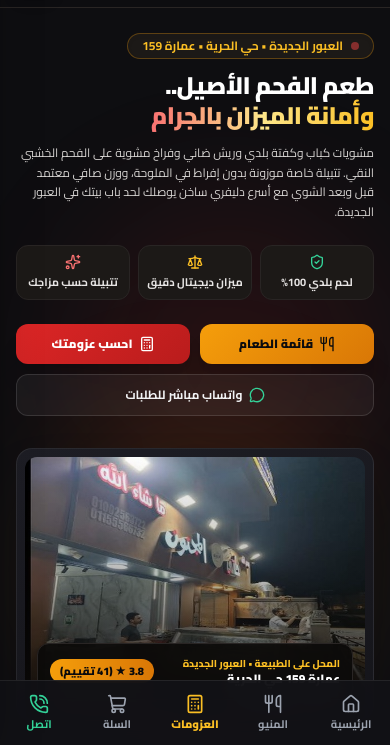
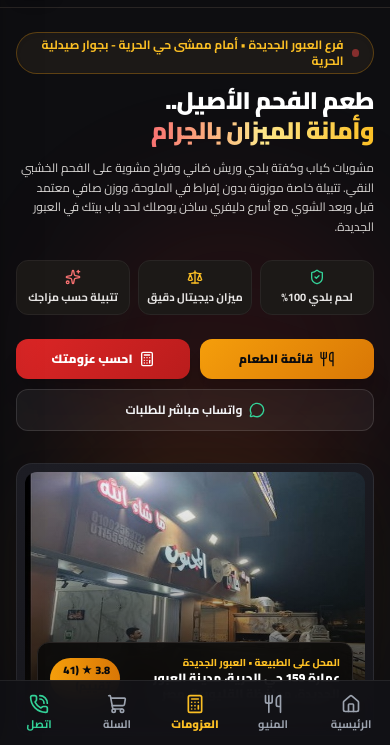
Before and after one commit to hamdyosama29/hati-el-magnon, a website: page index.html in a window 390 px wide. Shown: the part 99-844 px from the top of the page. Drawn offline with nearby package versions, Linux system fonts and the light colour scheme.

Commit message:
fix: dynamically bind all phone numbers and whatsapp from business.json

```diff
--- a/data/business.json
+++ b/data/business.json
@@ -2,7 +2,9 @@
   "name": "حاتي المجنون",
   "branch": "فرع العبور الجديدة",
   "slogan": "أصل المشويات البلدي على الفحم في العبور الجديدة - الأمانة في الميزان والطعم الأصيل",
-  "description": "مطعم مشويات شرقية متخصص في أرقى أصناف الكباب، الكفتة البلدي، الريش الضاني، الفراخ المشوية على الفحم، وصواني العزومات العائلية. نلتزم بأعلى معايير النظافة والوزن الصافي المعتمد قبل وبعد الشوي.",
+  "announcement": "خصم 10% على صواني العزومات العائلية + طحينة وسلطة وعيش بلدي سخن مجاناً مع كل أوردر!",
+  "heroTitle": "طعم الفحم الأصيل.. وأمانة الميزان بالجرام",
+  "description": "مشويات كباب وكفتة بلدي وريش ضاني وفراخ مشوية على الفحم الخشبي النقي. تتبيلة خاصة موزونة بدون إفراط في الملوحة، ووزن صافي معتمد قبل وبعد الشوي مع أسرع دليفري ساخن يوصلك لحد باب بيتك في العبور الجديدة.",
   "address": "عمارة 159 حي الحرية، مدينة العبور الجديدة، محافظة القليوبية، مصر",
   "locationLandmark": "أمام ممشى حي الحرية - بجوار صيدلية الحرية",
   "phonePrimary": "01029928893",
@@ -10,6 +12,9 @@
   "phoneThird": "01029928893",
   "whatsapp": "01029928893",
   "workingHours": "يومياً من 12:00 ظهراً حتى 2:00 بعد منتصف الليل",
+  "deliveryAreas": "حي الحرية (عمارة 159 والمناطق المحيطة), حي المجد, حي الكرامة, سكن مصر العبور الجديدة, مشروع الإسكان الاجتماعي, الحي الـ 13 والـ 14 والـ 16, طريق مصر الإسماعيلية الصحراوي",
+  "deliveryNote": "توصيل ساخن لجميع مناطق العبور الجديدة بحافظات حرارية مخصصة لحفظ درجة حرارة وجودة المشويات.",
+  "feastPricePerKilo": 480,
   "googleMapsUrl": "https://maps.google.com/?q=حاتي+المجنون+العبور+الجديدة",
   "googleRating": 3.8,
   "googleReviewCount": 41,
--- a/data/offers.json
+++ b/data/offers.json
@@ -25,8 +25,8 @@
     "id": "offer-03",
     "title": "ضمان الميزان والتتبيلة على مزاجك",
     "badge": "ميزة حصرية",
-    "originalPrice": null,
-    "salePrice": null,
+    "originalPrice": 0,
+    "salePrice": 0,
     "description": "حدد درجة الملح (خفيف / مظبوط / زيادة) مع كل أوردر، واحصل على الوزن الصافي المعتمد مع كل كيلو مشويات.",
     "period": "ميثاق دائم لجميع العملاء",
     "image": "images/grilled_chops.jpg",
--- a/index.html
+++ b/index.html
@@ -70,10 +70,10 @@
   <!-- ========================================== -->
   <!-- TOP ANNOUNCEMENT BAR                       -->
   <!-- ========================================== -->
-  <div class="bg-gradient-to-r from-red-950 via-amber-950 to-red-950 border-b border-amber-500/20 text-amber-200 text-[11px] sm:text-xs py-2 px-3 text-center font-bold">
+  <div id="top-announcement-bar" class="bg-gradient-to-r from-red-950 via-amber-950 to-red-950 border-b border-amber-500/20 text-amber-200 text-[11px] sm:text-xs py-2 px-3 text-center font-bold">
     <div class="container mx-auto flex items-center justify-center gap-1.5 sm:gap-2">
       <span class="inline-block animate-pulse">🔥</span>
-      <span>خصم 10% على صواني العزومات العائلية + طحينة وسلطة وعيش بلدي سخن مجاناً مع كل أوردر!</span>
+      <span id="top-announcement-text">خصم 10% على صواني العزومات العائلية + طحينة وسلطة وعيش بلدي سخن مجاناً مع كل أوردر!</span>
     </div>
   </div>
 
@@ -93,11 +93,11 @@
         <div class="flex items-center gap-2 bg-stone-900 border border-stone-800 px-3 py-1.5 rounded-full">
           <span class="w-2 h-2 rounded-full bg-emerald-400 animate-pulse"></span>
           <span class="text-emerald-400 font-extrabold">مفتوح الآن للطلبات</span>
-          <span class="text-stone-400 font-medium">(حتى 2:00 بعد منتصف الليل)</span>
+          <span id="header-status-hours" class="text-stone-400 font-medium">(حتى 2:00 بعد منتصف الليل)</span>
         </div>
         <div class="flex items-center gap-1.5 text-stone-300">
           <i data-lucide="map-pin" class="w-4 h-4 text-amber-400"></i>
-          <span class="font-medium">عمارة 159 حي الحرية، العبور الجديدة</span>
+          <span id="header-address" class="font-medium">عمارة 159 حي الحرية، العبور الجديدة</span>
         </div>
       </div>
 
@@ -134,17 +134,17 @@
         <div class="lg:col-span-7 text-right">
           <div class="inline-flex items-center gap-2 bg-stone-900 border border-amber-500/30 px-3.5 py-1 rounded-full text-xs text-amber-400 font-bold mb-3 shadow-inner">
             <span class="w-2 h-2 rounded-full bg-red-500 animate-pulse"></span>
-            <span>العبور الجديدة • حي الحرية • عمارة 159</span>
+            <span id="hero-badge-location">العبور الجديدة • حي الحرية • عمارة 159</span>
           </div>
 
-          <h1 class="text-2xl sm:text-4xl lg:text-5xl font-black text-white leading-tight tracking-tight mb-3">
+          <h1 id="hero-main-title" class="text-2xl sm:text-4xl lg:text-5xl font-black text-white leading-tight tracking-tight mb-3">
             طعم الفحم الأصيل.. <br>
             <span class="text-transparent bg-clip-text bg-gradient-to-l from-amber-400 via-amber-200 to-red-400">
               وأمانة الميزان بالجرام
             </span>
           </h1>
 
-          <p class="text-xs sm:text-base text-stone-300 font-normal leading-relaxed mb-6 max-w-xl">
+          <p id="hero-description" class="text-xs sm:text-base text-stone-300 font-normal leading-relaxed mb-6 max-w-xl">
             مشويات كباب وكفتة بلدي وريش ضاني وفراخ مشوية على الفحم الخشبي النقي. تتبيلة خاصة موزونة بدون إفراط في الملوحة، ووزن صافي معتمد قبل وبعد الشوي مع أسرع دليفري ساخن يوصلك لحد باب بيتك في العبور الجديدة.
           </p>
 
@@ -194,9 +194,9 @@
               <div class="absolute bottom-3 inset-x-3 p-3 bg-stone-950/90 backdrop-blur-md rounded-xl border border-stone-800 flex items-center justify-between">
                 <div>
                   <span class="text-[10px] text-amber-400 font-extrabold block">المحل على الطبيعة • العبور الجديدة</span>
-                  <h3 class="text-xs sm:text-sm font-black text-white">عمارة 159 حي الحرية</h3>
+                  <h3 id="hero-card-address" class="text-xs sm:text-sm font-black text-white">عمارة 159 حي الحرية</h3>
                 </div>
-                <span class="badge-gold text-[11px] px-2.5 py-1 rounded-full font-black">3.8 ★ (41 تقييم)</span>
+                <span id="hero-rating-badge" class="badge-gold text-[11px] px-2.5 py-1 rounded-full font-black">3.8 ★ (41 تقييم)</span>
               </div>
             </div>
           </div>
@@ -534,7 +534,7 @@
             </p>
 
             <div class="flex flex-wrap items-center gap-2.5">
-              <a href="https://maps.google.com/?q=حاتي+المجنون+العبور+الجديدة" target="_blank" class="btn-primary text-xs px-4 py-2.5 rounded-xl font-bold flex items-center gap-1.5">
+              <a href="https://maps.google.com/?q=حاتي+المجنون+العبور+الجديدة" id="location-maps-link" target="_blank" class="btn-primary text-xs px-4 py-2.5 rounded-xl font-bold flex items-center gap-1.5">
                 <i data-lucide="navigation" class="w-4 h-4"></i>
                 <span>افتح الموقع في Google Maps</span>
               </a>
@@ -596,7 +596,7 @@
 
         <div class="md:col-span-2">
           <img src="images/logo.svg" alt="حاتي المجنون" class="h-9 w-auto mb-2.5">
-          <p class="text-stone-300 max-w-sm mb-3 text-xs leading-relaxed">
+          <p id="footer-description" class="text-stone-300 max-w-sm mb-3 text-xs leading-relaxed">
             مطعم حاتي المجنون بالعبور الجديدة: مشويات شرقية، كباب، كفتة بلدي، ريش وفراخ مشوية على الفحم، وصواني العزومات العائلية.
           </p>
           <div class="flex items-center gap-2.5">
@@ -606,7 +606,7 @@
             <a href="tel:01093078227" id="footer-phone-btn" class="w-8 h-8 rounded-lg bg-stone-900 hover:bg-amber-500 hover:text-stone-950 flex items-center justify-center transition" title="اتصال">
               <i data-lucide="phone" class="w-4 h-4"></i>
             </a>
-            <a href="https://maps.google.com/?q=حاتي+المجنون+العبور+الجديدة" target="_blank" class="w-8 h-8 rounded-lg bg-stone-900 hover:bg-red-600 hover:text-white flex items-center justify-center transition" title="خريطة الموقع">
+            <a href="https://maps.google.com/?q=حاتي+المجنون+العبور+الجديدة" id="footer-maps-link" target="_blank" class="w-8 h-8 rounded-lg bg-stone-900 hover:bg-red-600 hover:text-white flex items-center justify-center transition" title="خريطة الموقع">
               <i data-lucide="map-pin" class="w-4 h-4"></i>
             </a>
           </div>
@@ -623,7 +623,7 @@
 
         <div>
           <h4 class="text-xs font-bold text-white mb-2">خدمة التوصيل السريع</h4>
-          <p class="text-stone-300 text-xs mb-2 leading-relaxed">
+          <p id="footer-delivery-note" class="text-stone-300 text-xs mb-2 leading-relaxed">
             توصيل ساخن لجميع مناطق العبور الجديدة بحافظات حرارية مخصصة لحفظ درجة حرارة وجودة المشويات.
           </p>
           <span class="text-emerald-400 font-bold text-xs flex items-center gap-1">
--- a/js/app.js
+++ b/js/app.js
@@ -56,12 +56,13 @@ document.addEventListener('DOMContentLoaded', async () => {
 async function loadLiveHttpData() {
   if (window.location.protocol.startsWith('http')) {
     try {
+      const ts = Date.now();
       const [bizRes, catRes, prodRes, offRes, revRes] = await Promise.all([
-        fetch('data/business.json').then(r => r.json()),
-        fetch('data/categories.json').then(r => r.json()),
-        fetch('data/products.json').then(r => r.json()),
-        fetch('data/offers.json').then(r => r.json()),
-        fetch('data/reviews.json').then(r => r.json())
+        fetch(`data/business.json?v=${ts}`).then(r => r.json()),
+        fetch(`data/categories.json?v=${ts}`).then(r => r.json()),
+        fetch(`data/products.json?v=${ts}`).then(r => r.json()),
+        fetch(`data/offers.json?v=${ts}`).then(r => r.json()),
+        fetch(`data/reviews.json?v=${ts}`).then(r => r.json())
       ]);
 
       siteData.business = bizRes;
@@ -84,26 +85,80 @@ function getSanitizedWhatsApp(raw) {
   return clean || '201093078227';
 }
 
-// Render Business Information & Badges
+// Render Business Information & Badges dynamically
 function renderHeroAndBusinessInfo() {
   if (!siteData.business) return;
   const b = siteData.business;
 
   // Title & Slogan
   const bizTitle = document.getElementById('biz-title');
-  if (bizTitle) bizTitle.textContent = b.name;
+  if (bizTitle && b.name) bizTitle.textContent = b.name;
 
   const bizSlogan = document.getElementById('biz-slogan');
-  if (bizSlogan) bizSlogan.textContent = b.slogan;
+  if (bizSlogan && b.slogan) bizSlogan.textContent = b.slogan;
 
-  // Working Hours & Address
+  // 1. Top Announcement Bar
+  const announcementBar = document.getElementById('top-announcement-bar');
+  const announcementText = document.getElementById('top-announcement-text');
+  if (announcementBar && announcementText) {
+    if (b.announcement && b.announcement.trim()) {
+      announcementText.textContent = b.announcement;
+      announcementBar.style.display = 'block';
+    } else if (b.announcement === '') {
+      announcementBar.style.display = 'none';
+    }
+  }
+
+  // 2. Header Hours & Address
+  const headerHours = document.getElementById('header-status-hours');
+  if (headerHours && b.workingHours) headerHours.textContent = `(${b.workingHours})`;
+
+  const headerAddress = document.getElementById('header-address');
+  if (headerAddress && b.address) headerAddress.textContent = b.address;
+
+  // 3. Hero Section Title, Description, and Badges
+  const heroBadge = document.getElementById('hero-badge-location');
+  if (heroBadge && (b.branch || b.address)) {
+    heroBadge.textContent = b.branch ? `${b.branch} • ${b.locationLandmark || b.address}` : b.address;
+  }
+
+  const heroTitle = document.getElementById('hero-main-title');
+  if (heroTitle && b.heroTitle) {
+    if (b.heroTitle.includes('..')) {
+      const parts = b.heroTitle.split('..');
+      heroTitle.innerHTML = `${parts[0]}.. <br><span class="text-transparent bg-clip-text bg-gradient-to-l from-amber-400 via-amber-200 to-red-400">${parts.slice(1).join('..')}</span>`;
+    } else {
+      heroTitle.textContent = b.heroTitle;
+    }
+  }
+
+  const heroDesc = document.getElementById('hero-description');
+  if (heroDesc && b.description) heroDesc.textContent = b.description;
+
+  const heroCardAddress = document.getElementById('hero-card-address');
+  if (heroCardAddress && b.address) heroCardAddress.textContent = b.address;
+
+  const heroRatingBadge = document.getElementById('hero-rating-badge');
+  if (heroRatingBadge && b.googleRating) {
+    heroRatingBadge.textContent = `${b.googleRating} ★ (${b.googleReviewCount || 41} تقييم)`;
+  }
+
+  // 4. Working Hours & Address (Location Section)
   const hoursEl = document.getElementById('biz-hours');
-  if (hoursEl) hoursEl.textContent = b.workingHours;
+  if (hoursEl && b.workingHours) hoursEl.textContent = b.workingHours;
 
   const addressEl = document.getElementById('biz-address');
-  if (addressEl) addressEl.textContent = b.address;
+  if (addressEl && b.address) addressEl.textContent = b.address;
 
-  // Primary Phone updates everywhere dynamically
+  // 5. Google Maps Links
+  if (b.googleMapsUrl) {
+    const locMap = document.getElementById('location-maps-link');
+    if (locMap) locMap.href = b.googleMapsUrl;
+    const footMap = document.getElementById('footer-maps-link');
+    if (footMap) footMap.href = b.googleMapsUrl;
+  }
+
+  // 6. Primary Phone (Updates everywhere dynamically)
   if (b.phonePrimary) {
     const p = b.phonePrimary;
     const headerBtn = document.getElementById('header-phone-btn');
@@ -127,7 +182,7 @@ function renderHeroAndBusinessInfo() {
     if (mobileCall) mobileCall.href = `tel:${p}`;
   }
 
-  // Secondary Phone
+  // 7. Secondary Phone
   if (b.phoneSecondary) {
     const p2 = b.phoneSecondary;
     const footerPhone2 = document.getElementById('footer-phone-secondary');
@@ -136,7 +191,7 @@ function renderHeroAndBusinessInfo() {
     if (footerPhone2Text) footerPhone2Text.textContent = p2;
   }
 
-  // Third Phone
+  // 8. Third Phone
   if (b.phoneThird) {
     const p3 = b.phoneThird;
     const footerPhone3 = document.getElementById('footer-phone-third');
@@ -145,7 +200,7 @@ function renderHeroAndBusinessInfo() {
     if (footerPhone3Text) footerPhone3Text.textContent = p3;
   }
 
-  // WhatsApp links update dynamically
+  // 9. WhatsApp links update dynamically
   if (b.whatsapp) {
     const cleanWa = getSanitizedWhatsApp(b.whatsapp);
     const heroWa = document.getElementById('hero-whatsapp-btn');
@@ -155,14 +210,26 @@ function renderHeroAndBusinessInfo() {
     if (footerWa) footerWa.href = `https://wa.me/${cleanWa}`;
   }
 
-  // Delivery Areas
+  // 10. Delivery Areas
   const deliveryList = document.getElementById('delivery-zones-list');
-  if (deliveryList && b.deliveryService && b.deliveryService.coverageAreas) {
+  if (deliveryList) {
+    let rawZones = b.deliveryAreas || (b.deliveryService && b.deliveryService.coverageAreas);
     let zones = [];
-    if (Array.isArray(b.deliveryService.coverageAreas)) {
-      zones = b.deliveryService.coverageAreas;
-    } else if (typeof b.deliveryService.coverageAreas === 'string') {
-      zones = b.deliveryService.coverageAreas.split(',').map(s => s.trim()).filter(Boolean);
+    if (Array.isArray(rawZones)) {
+      zones = rawZones;
+    } else if (typeof rawZones === 'string') {
+      zones = rawZones.split(',').map(s => s.trim()).filter(Boolean);
+    }
+    if (zones.length === 0) {
+      zones = [
+        "حي الحرية (عمارة 159 والمناطق المحيطة)",
+        "حي المجد",
+        "حي الكرامة",
+        "سكن مصر العبور الجديدة",
+        "مشروع الإسكان الاجتماعي",
+        "الحي الـ 13 والـ 14 والـ 16",
+        "طريق مصر الإسماعيلية الصحراوي"
+      ];
     }
     deliveryList.innerHTML = zones.map(zone =>
       `<span class="inline-flex items-center bg-stone-900 border border-stone-800 px-3 py-1.5 rounded-full text-xs text-amber-300 font-semibold ml-2 mb-2">
@@ -170,6 +237,13 @@ function renderHeroAndBusinessInfo() {
       </span>`
     ).join('');
   }
+
+  // 11. Footer Notes & Description
+  const footerDesc = document.getElementById('footer-description');
+  if (footerDesc && b.description) footerDesc.textContent = b.description;
+
+  const footerNote = document.getElementById('footer-delivery-note');
+  if (footerNote && b.deliveryNote) footerNote.textContent = b.deliveryNote;
 
   if (window.lucide) lucide.createIcons();
 }
@@ -382,7 +456,8 @@ function updateFeastCalculator() {
   const gramsPerType = Math.round(totalMeatGrams / meatCount);
 
   // Price calculation
-  const estimatedCost = Math.round((totalMeatGrams / 1000) * 480 + (g * 25));
+  const pricePerKilo = siteData.business?.feastPricePerKilo || 480;
+  const estimatedCost = Math.round((totalMeatGrams / 1000) * pricePerKilo + (g * 25));
   const costPerPerson = Math.round(estimatedCost / g);
 
   // Free Sides Calculation
--- a/js/initial-data.js
+++ b/js/initial-data.js
@@ -5,32 +5,23 @@ window.INITIAL_BUSINESS = {
   "name": "حاتي المجنون",
   "branch": "فرع العبور الجديدة",
   "slogan": "أصل المشويات البلدي على الفحم في العبور الجديدة - الأمانة في الميزان والطعم الأصيل",
-  "description": "مطعم مشويات شرقية متخصص في أرقى أصناف الكباب، الكفتة البلدي، الريش الضاني، الفراخ المشوية على الفحم، وصواني العزومات العائلية. نلتزم بأعلى معايير النظافة والوزن الصافي المعتمد قبل وبعد الشوي.",
+  "announcement": "خصم 10% على صواني العزومات العائلية + طحينة وسلطة وعيش بلدي سخن مجاناً مع كل أوردر!",
+  "heroTitle": "طعم الفحم الأصيل.. وأمانة الميزان بالجرام",
+  "description": "مشويات كباب وكفتة بلدي وريش ضاني وفراخ مشوية على الفحم الخشبي النقي. تتبيلة خاصة موزونة بدون إفراط في الملوحة، ووزن صافي معتمد قبل وبعد الشوي مع أسرع دليفري ساخن يوصلك لحد باب بيتك في العبور الجديدة.",
   "address": "عمارة 159 حي الحرية، مدينة العبور الجديدة، محافظة القليوبية، مصر",
   "locationLandmark": "أمام ممشى حي الحرية - بجوار صيدلية الحرية",
-  "phonePrimary": "01093078227",
-  "phoneSecondary": "01002563722",
-  "phoneThird": "01155566732",
-  "whatsapp": "201128686373",
+  "phonePrimary": "01029928893",
+  "phoneSecondary": "01029928893",
+  "phoneThird": "01029928893",
+  "whatsapp": "01029928893",
   "workingHours": "يومياً من 12:00 ظهراً حتى 2:00 بعد منتصف الليل",
+  "deliveryAreas": "حي الحرية (عمارة 159 والمناطق المحيطة), حي المجد, حي الكرامة, سكن مصر العبور الجديدة, مشروع الإسكان الاجتماعي, الحي الـ 13 والـ 14 والـ 16, طريق مصر الإسماعيلية الصحراوي",
+  "deliveryNote": "توصيل ساخن لجميع مناطق العبور الجديدة بحافظات حرارية مخصصة لحفظ درجة حرارة وجودة المشويات.",
+  "feastPricePerKilo": 480,
   "googleMapsUrl": "https://maps.google.com/?q=حاتي+المجنون+العبور+الجديدة",
   "googleRating": 3.8,
   "googleReviewCount": 41,
-  "priceRange": "150 - 350 جنيه للشخص",
-  "deliveryService": {
-    "available": true,
-    "speed": "30 - 45 دقيقة",
-    "hotBagGuarantee": true,
-    "coverageAreas": [
-      "حي الحرية (عمارة 159 والمناطق المحيطة)",
-      "حي المجد",
-      "حي الكرامة",
-      "سكن مصر العبور الجديدة",
-      "مشروع الإسكان الاجتماعي",
-      "الحي الـ 13 والـ 14 والـ 16",
-      "امتداد طريق مصر الإسماعيلية الصحراوي"
-    ]
-  }
+  "priceRange": "150 - 350 جنيه للشخص"
 };
 
 window.INITIAL_CATEGORIES = [
@@ -385,8 +376,8 @@ window.INITIAL_OFFERS = [
     "id": "offer-03",
     "title": "ضمان الميزان والتتبيلة على مزاجك",
     "badge": "ميزة حصرية",
-    "originalPrice": null,
-    "salePrice": null,
+    "originalPrice": 0,
+    "salePrice": 0,
     "description": "حدد درجة الملح (خفيف / مظبوط / زيادة) مع كل أوردر، واحصل على الوزن الصافي المعتمد مع كل كيلو مشويات.",
     "period": "ميثاق دائم لجميع العملاء",
     "image": "images/grilled_chops.jpg",
```
Also changed, not shown: .pages.yml.
